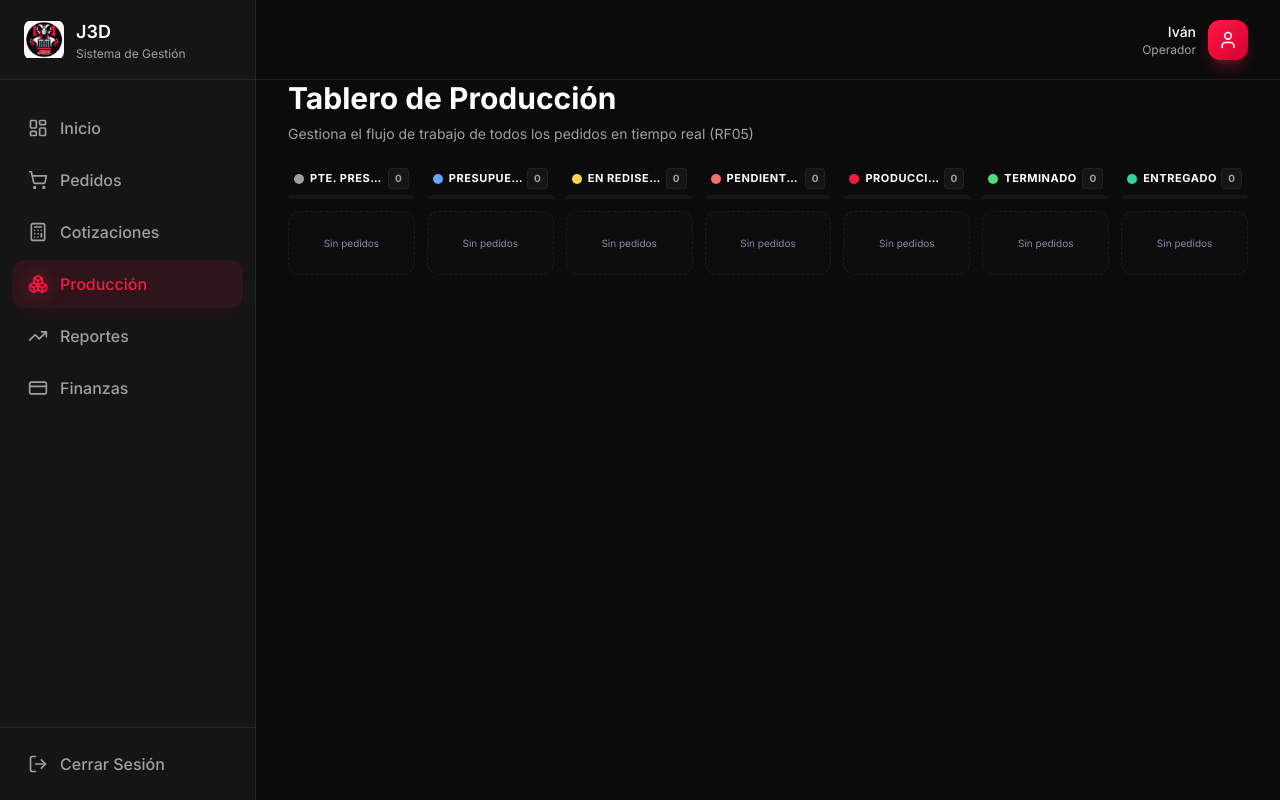
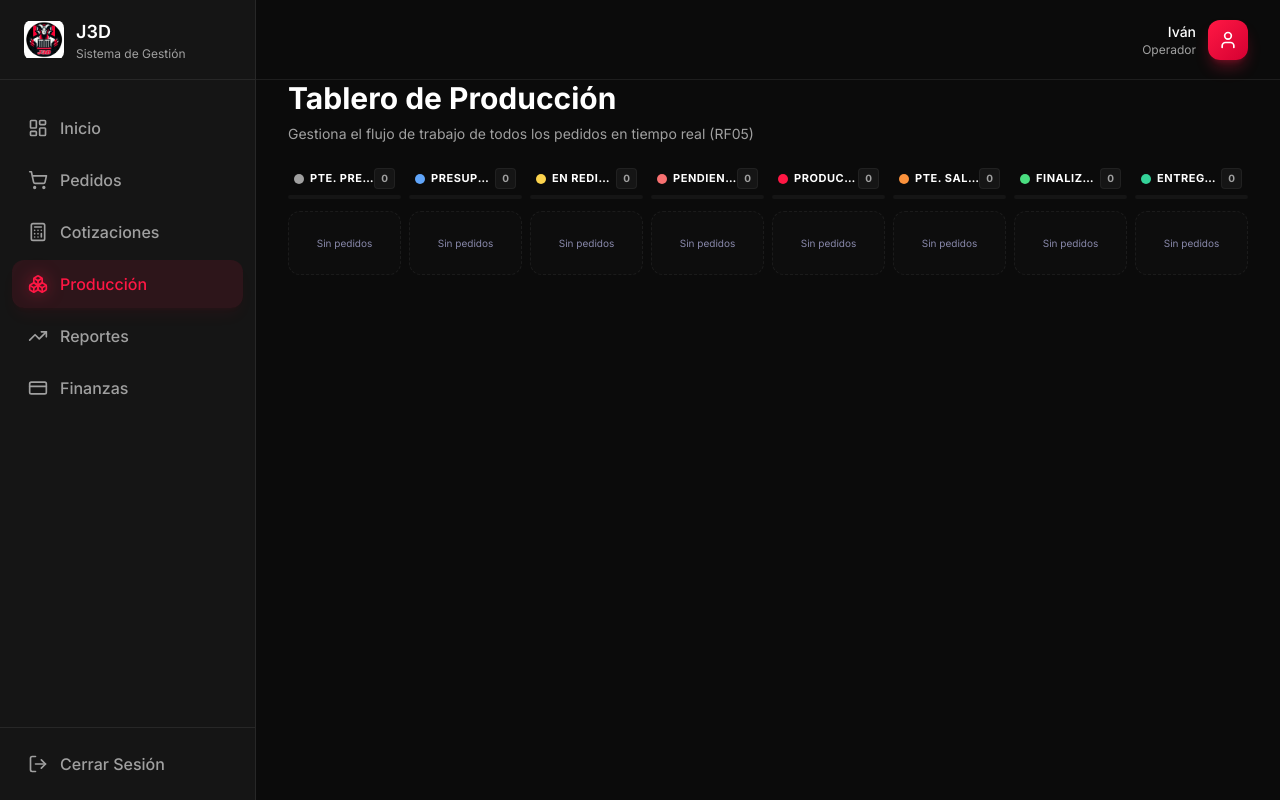
Before and after one commit to SirErickson20/j3d-sistema-gestion, a React (Vite) app: page /admin/production in a window 1280 px wide. Built offline with nearby package versions, Linux system fonts and the light colour scheme.

Commit message:
Agregar la columna 'Pte. Saldo' (Pendiente de Saldo) al tablero de producción (Kanban)

```diff
--- a/src/app/pages/operator/ProductionBoard.tsx
+++ b/src/app/pages/operator/ProductionBoard.tsx
@@ -71,7 +71,8 @@ const columns: { id: OrderStatus; label: string; color: string }[] = [
   { id: 'pending_approval', label: 'En Rediseño', color: '#FCD34D' },
   { id: 'pending_deposit', label: 'Pendiente Seña', color: '#F87171' },
   { id: 'in_production', label: 'Producción', color: '#FF1744' },
-  { id: 'finished', label: 'Terminado', color: '#4ADE80' },
+  { id: 'pending_balance', label: 'Pte. Saldo', color: '#FB923C' },
+  { id: 'finished', label: 'Finalizado', color: '#4ADE80' },
   { id: 'delivered', label: 'Entregado', color: '#34D399' },
 ];
 
@@ -83,8 +84,8 @@ export function ProductionBoard() {
       if (status === 'pending_deposit') {
         return order.status === 'pending_deposit' || order.status === 'deposit_verification';
       }
-      if (status === 'finished') {
-        return order.status === 'finished' || order.status === 'balance_verification';
+      if (status === 'pending_balance') {
+        return order.status === 'pending_balance' || order.status === 'balance_verification';
       }
       return order.status === status;
     });
@@ -107,7 +108,7 @@ export function ProductionBoard() {
         </div>
 
         {/* Kanban Board Grid */}
-        <div className="grid grid-cols-1 md:grid-cols-3 lg:grid-cols-7 gap-3 pb-4">
+        <div className="grid grid-cols-1 md:grid-cols-4 lg:grid-cols-8 gap-2 pb-4">
           {columns.map((column) => {
             const columnOrders = getOrdersByStatus(column.id);
 
```
